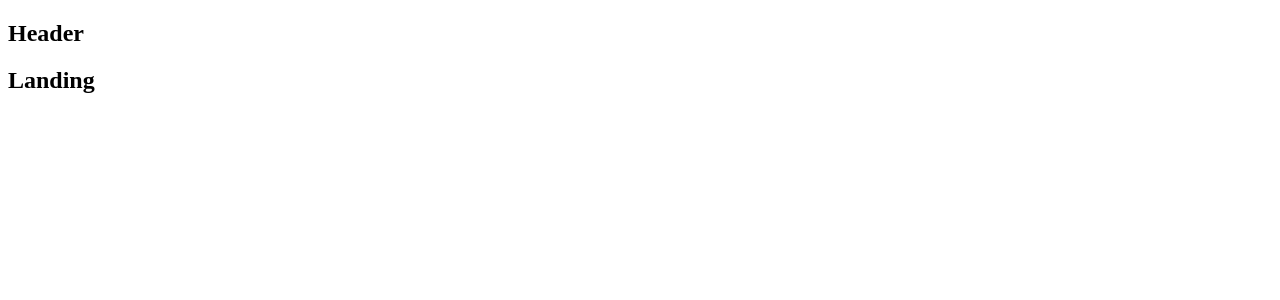
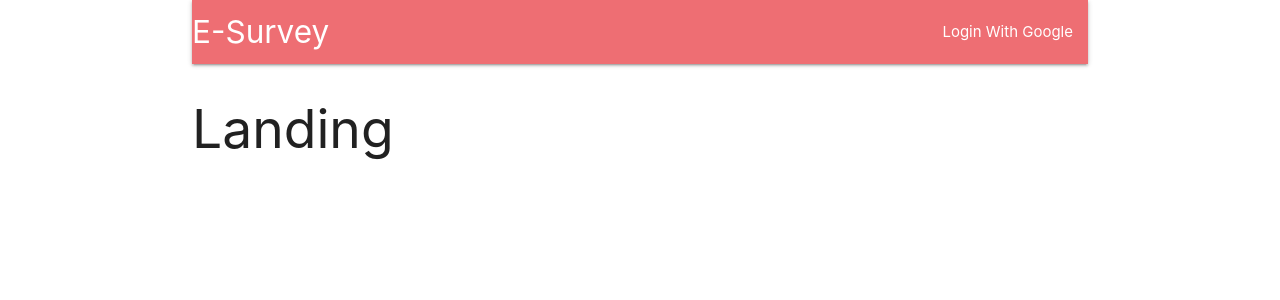
Before and after one commit to johnson-hung/esurvey-server, a React (Create React App) app in the folder client/: page / in a window 1280 px wide. Shown: the top 300 px of the page. Built offline with nearby package versions, Linux system fonts and the light colour scheme.

Commit message:
install materialize-css and design header

```diff
--- a/client/package.json
+++ b/client/package.json
@@ -7,6 +7,7 @@
     "@testing-library/react": "^12.1.2",
     "@testing-library/user-event": "^13.5.0",
     "http-proxy-middleware": "^2.0.1",
+    "materialize-css": "^1.0.0",
     "react": "^17.0.2",
     "react-dom": "^17.0.2",
     "react-redux": "^7.2.6",
--- a/client/src/components/App.js
+++ b/client/src/components/App.js
@@ -3,7 +3,7 @@
 import React from "react";
 import { BrowserRouter, Route } from 'react-router-dom';
 
-const Header = () => <h2>Header</h2>
+import Header from './Header'
 const Dashboard = () => <h2>Dashboard</h2>
 const SurveyNew = () => <h2>SurveyNew</h2>
 const Landing = () => <h2>Landing</h2>
@@ -11,7 +11,7 @@
 
 const App = () => {
     return (
-        <div>
+        <div className="container">
             <BrowserRouter>
                 <div>
                     <Header />
--- /dev/null
+++ b/client/src/components/Header.js
@@ -0,0 +1,22 @@
+// Header.js - class based component
+
+import React, { Component } from 'react';
+
+class Header extends Component{
+    render(){
+        return(
+            <nav>
+                <div className="nav-wrapper">
+                    <a className="left brand-logo">E-Survey</a>
+                    <ul className="right">
+                        <li>
+                            <a>Login With Google</a>
+                        </li>
+                    </ul>
+                </div>
+            </nav>
+        );
+    }
+}
+
+export default Header;
--- a/client/src/index.js
+++ b/client/src/index.js
@@ -1,4 +1,6 @@
 // src/index.js - redux / data setup
+
+import 'materialize-css/dist/css/materialize.min.css'
 
 import React from 'react';
 import ReactDOM from 'react-dom';
```
Also changed, not shown: 1 other file (tests, documents, lock files or other folders).
